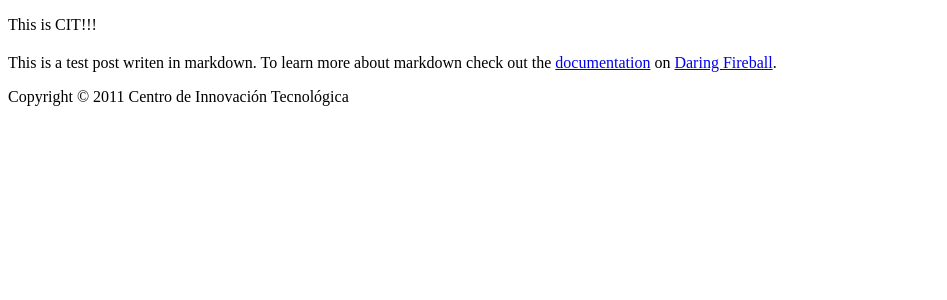
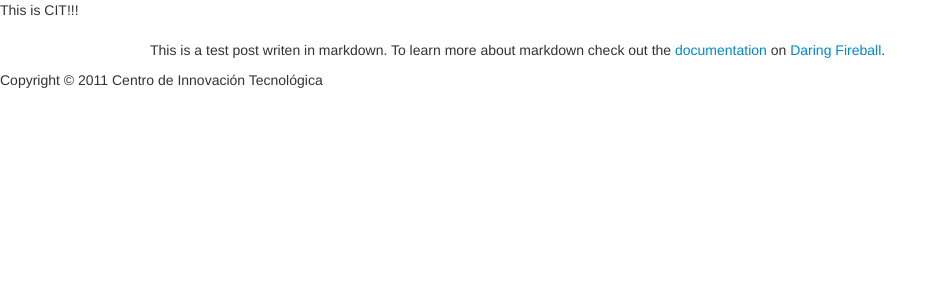
Before and after one commit to CITunitec/cit.org.ve, a Jekyll site: the page built from _posts/1985-10-26-Test-Post.md, in a window 1280 px wide. Shown: the top 300 px of the page, without its empty margins (0-947 px from the left). Built offline with Jekyll 4.4.1, drawn with Linux system fonts in a browser that asks for light colours; Markdown is read by kramdown in place of the engine named in the settings.

Commit message:
Silly error with css path #2

```diff
--- a/_layouts/layout.html
+++ b/_layouts/layout.html
@@ -8,7 +8,7 @@
         <title>{{ page.title }}</title>
         <meta name="description" content="Landing Page de Centro de Innovanción Tecnológica">
         <meta name="viewport" content="width=device-width, initial-scale=1.0"/>
-        <link rel="stylesheet" href="css/bootstrap.css">
+        <link rel="stylesheet" href="/css/bootstrap.css">
     </head>
     <body>
       <header>
```
